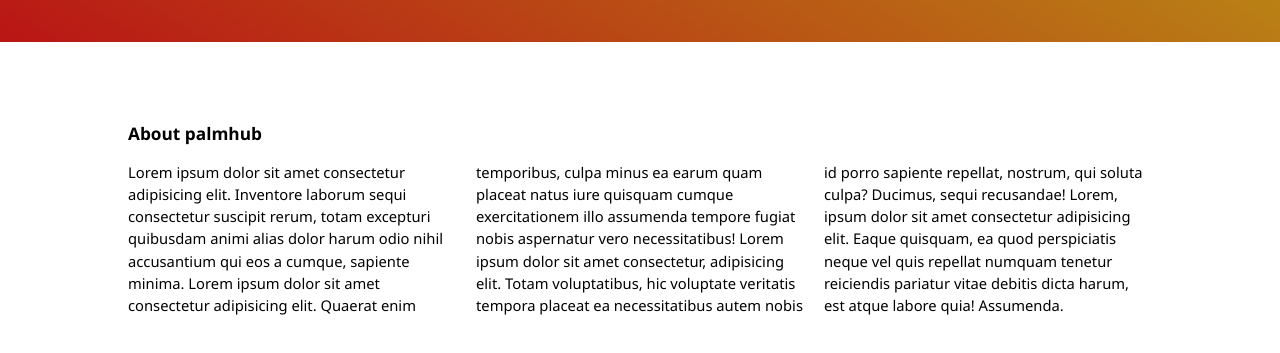
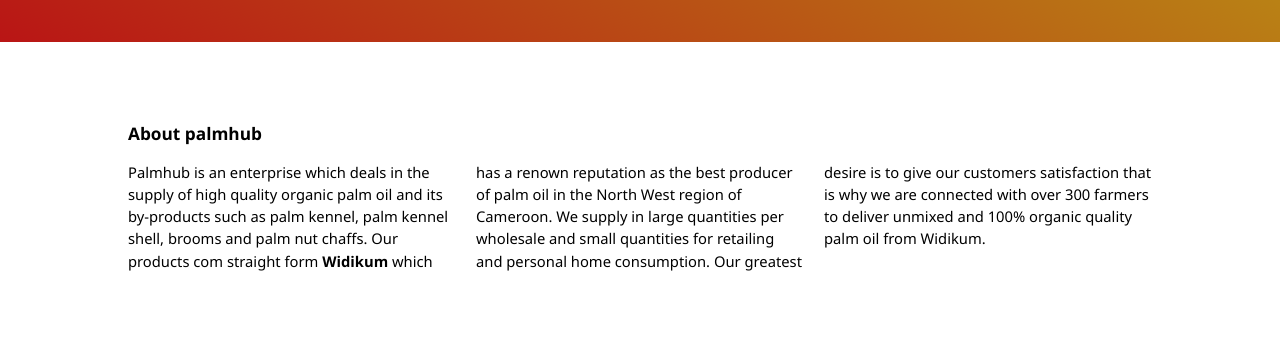
Before and after one commit to blessdarah/palmhub, a plain HTML site: page about.html in a window 1280 px wide. Shown: the part 177-530 px from the top of the page. Drawn offline with Linux system fonts and the light colour scheme.

Commit message:
Update content on palmhub site

```diff
--- a/about.html
+++ b/about.html
@@ -39,10 +39,9 @@
                     About palmhub
                 </h3>
                 <p class="about__text">
-                    Lorem ipsum dolor sit amet consectetur adipisicing elit. Inventore laborum sequi consectetur suscipit rerum, totam excepturi quibusdam animi alias dolor harum odio nihil accusantium qui eos a cumque, sapiente minima. Lorem ipsum dolor sit amet consectetur
-                    adipisicing elit. Quaerat enim temporibus, culpa minus ea earum quam placeat natus iure quisquam cumque exercitationem illo assumenda tempore fugiat nobis aspernatur vero necessitatibus! Lorem ipsum dolor sit amet consectetur, adipisicing
-                    elit. Totam voluptatibus, hic voluptate veritatis tempora placeat ea necessitatibus autem nobis id porro sapiente repellat, nostrum, qui soluta culpa? Ducimus, sequi recusandae! Lorem, ipsum dolor sit amet consectetur adipisicing elit.
-                    Eaque quisquam, ea quod perspiciatis neque vel quis repellat numquam tenetur reiciendis pariatur vitae debitis dicta harum, est atque labore quia! Assumenda.</p>
+                    Palmhub is an enterprise which deals in the supply of high quality organic palm oil and its by-products such as palm kennel, palm kennel shell, brooms and palm nut chaffs. Our products com straight form <strong>Widikum</strong> which
+                    has a renown reputation as the best producer of palm oil in the North West region of Cameroon. We supply in large quantities per wholesale and small quantities for retailing and personal home consumption. Our greatest desire is to
+                    give our customers satisfaction that is why we are connected with over 300 farmers to deliver unmixed and 100% organic quality palm oil from Widikum.</p>
             </div>
         </section>
     </main>
--- a/scss/layout/_navigation.scss
+++ b/scss/layout/_navigation.scss
@@ -1,5 +1,6 @@
 .navigation {
     box-shadow: $shadow;
+    padding-bottom: 1rem;
     #logo {
         width: 3rem;
         height: 3rem;
```
Also changed, not shown: css/main.css, 1 other file.
